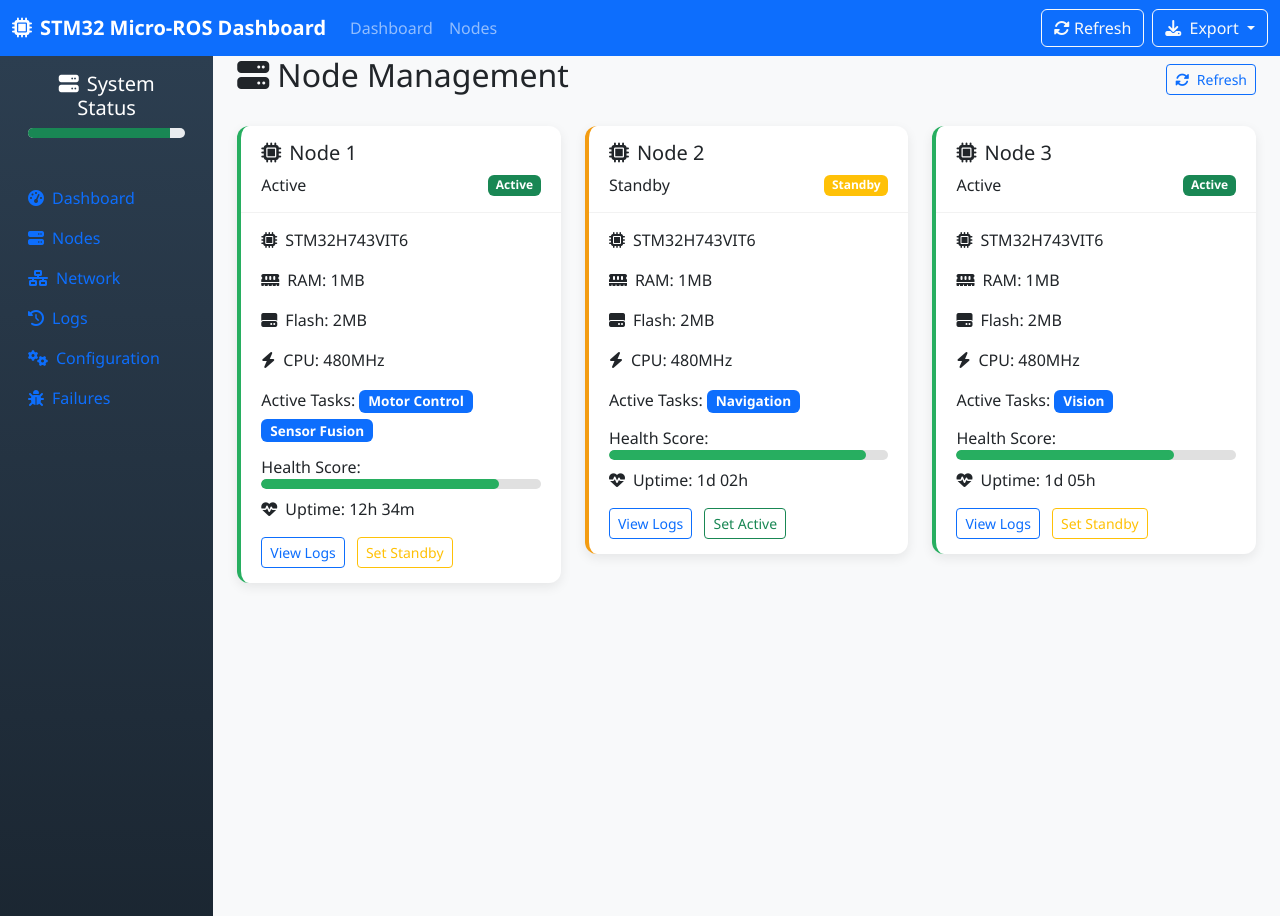
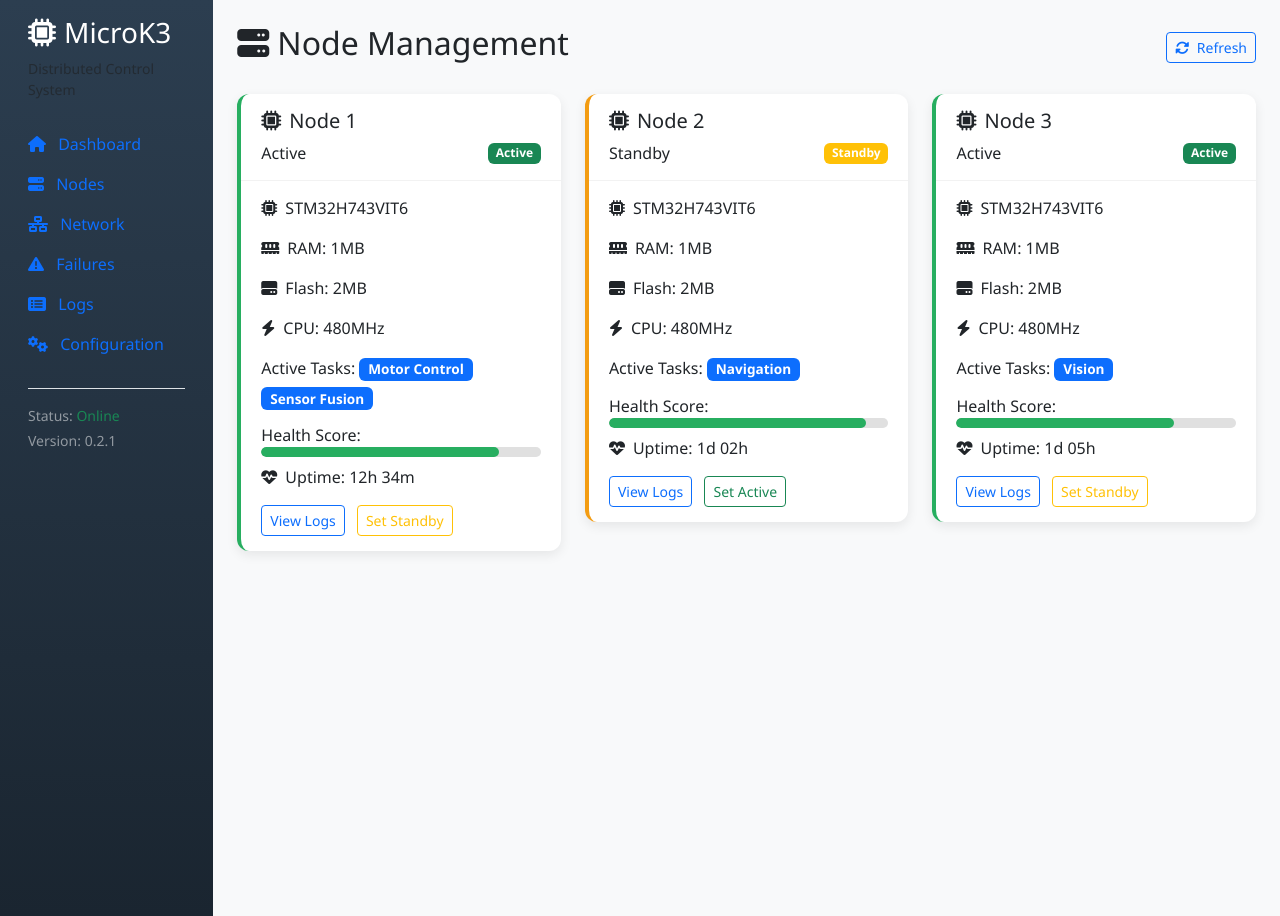
Before and after one commit to GiulioMastromartino/microk3, a Flask app: page /nodes in a window 1280 px wide. Run offline with Flask 3, Linux system fonts and the light colour scheme.

Commit message:
fix: update base.html sidebar navigation
- Added links for Network, Failures, Logs, and Configuration pages
- Implemented active state highlighting using `request.path`
- Updated version number in footer to 0.2.1

```diff
--- a/templates/base.html
+++ b/templates/base.html
@@ -3,89 +3,84 @@
 <head>
     <meta charset="UTF-8">
     <meta name="viewport" content="width=device-width, initial-scale=1.0">
-    <title>{% if title %}{{ title }} - STM32 Micro-ROS Dashboard{% else %}STM32 Micro-ROS Dashboard{% endif %}</title>
+    <title>MicroK3 Dashboard</title>
+    <!-- Bootstrap 5 CSS -->
     <link href="https://cdn.jsdelivr.net/npm/bootstrap@5.3.0/dist/css/bootstrap.min.css" rel="stylesheet">
-    <link rel="stylesheet" href="https://cdnjs.cloudflare.com/ajax/libs/font-awesome/6.4.0/css/all.min.css">
-    <link rel="stylesheet" href="{{ url_for('static', filename='css/style.css') }}">
+    <!-- Font Awesome -->
+    <link href="https://cdnjs.cloudflare.com/ajax/libs/font-awesome/6.4.0/css/all.min.css" rel="stylesheet">
+    <!-- Chart.js -->
+    <script src="https://cdn.jsdelivr.net/npm/chart.js"></script>
+    <!-- Custom CSS -->
+    <link href="{{ url_for('static', filename='css/style.css') }}" rel="stylesheet">
 </head>
 <body>
-    <nav class="navbar navbar-expand-lg navbar-dark bg-primary">
-        <div class="container-fluid">
-            <a class="navbar-brand" href="{{ url_for('index') }}">
-                <i class="fas fa-microchip me-2"></i>STM32 Micro-ROS Dashboard
-            </a>
-            <button class="navbar-toggler" type="button" data-bs-toggle="collapse" data-bs-target="#navbarNav">
-                <span class="navbar-toggler-icon"></span>
-            </button>
-            <div class="collapse navbar-collapse" id="navbarNav">
-                <ul class="navbar-nav me-auto">
-                    <li class="nav-item">
-                        <a class="nav-link" href="{{ url_for('index') }}">Dashboard</a>
-                    </li>
-                    <li class="nav-item">
-                        <a class="nav-link" href="{{ url_for('nodes') }}">Nodes</a>
-                    </li>
-                </ul>
-                <div class="d-flex">
-                    <button class="btn btn-outline-light me-2" id="refreshBtn">
-                        <i class="fas fa-sync-alt"></i> Refresh
-                    </button>
-                    <div class="dropdown">
-                        <button class="btn btn-outline-light dropdown-toggle" type="button" id="exportDropdown" data-bs-toggle="dropdown">
-                            <i class="fas fa-download me-1"></i> Export
-                        </button>
-                        <ul class="dropdown-menu">
-                            <li><a class="dropdown-item" href="#"><i class="fas fa-file-csv me-2"></i>CSV</a></li>
-                            <li><a class="dropdown-item" href="#"><i class="fas fa-file-pdf me-2"></i>PDF</a></li>
-                            <li><a class="dropdown-item" href="#"><i class="fas fa-file-archive me-2"></i>ZIP</a></li>
-                        </ul>
-                    </div>
-                </div>
-            </div>
-        </div>
-    </nav>
-
     <div class="container-fluid">
         <div class="row">
-            <div class="col-md-2 sidebar">
-                <div class="p-3 mb-4 text-center">
-                    <h5><i class="fas fa-server me-2"></i>System Status</h5>
-                    <div class="mt-2">
-                        <div class="progress" style="height: 10px;">
-                            <div class="progress-bar bg-success" role="progressbar" style="width: 90%"></div>
+            <!-- Sidebar -->
+            <nav id="sidebar" class="col-md-3 col-lg-2 d-md-block bg-dark sidebar collapse">
+                <div class="position-sticky pt-3">
+                    <div class="sidebar-header mb-4 px-3 text-white">
+                        <h3><i class="fas fa-microchip me-2"></i>MicroK3</h3>
+                        <p class="text-muted small">Distributed Control System</p>
+                    </div>
+                    <ul class="nav flex-column">
+                        <li class="nav-item">
+                            <a class="nav-link {% if request.path == '/' %}active{% endif %}" href="/">
+                                <i class="fas fa-home me-2"></i>
+                                Dashboard
+                            </a>
+                        </li>
+                        <li class="nav-item">
+                            <a class="nav-link {% if request.path == '/nodes' %}active{% endif %}" href="/nodes">
+                                <i class="fas fa-server me-2"></i>
+                                Nodes
+                            </a>
+                        </li>
+                        <li class="nav-item">
+                            <a class="nav-link {% if request.path == '/network' %}active{% endif %}" href="/network">
+                                <i class="fas fa-network-wired me-2"></i>
+                                Network
+                            </a>
+                        </li>
+                        <li class="nav-item">
+                            <a class="nav-link {% if request.path == '/failures' %}active{% endif %}" href="/failures">
+                                <i class="fas fa-exclamation-triangle me-2"></i>
+                                Failures
+                            </a>
+                        </li>
+                        <li class="nav-item">
+                            <a class="nav-link {% if request.path == '/logs' %}active{% endif %}" href="/logs">
+                                <i class="fas fa-list-alt me-2"></i>
+                                Logs
+                            </a>
+                        </li>
+                        <li class="nav-item">
+                            <a class="nav-link {% if request.path == '/configuration' %}active{% endif %}" href="/configuration">
+                                <i class="fas fa-cogs me-2"></i>
+                                Configuration
+                            </a>
+                        </li>
+                    </ul>
+
+                    <div class="sidebar-footer mt-auto px-3 py-4 text-white-50 small">
+                        <div class="border-top pt-3">
+                            <p class="mb-1">Status: <span class="text-success">Online</span></p>
+                            <p class="mb-0">Version: 0.2.1</p>
                         </div>
                     </div>
                 </div>
+            </nav>
 
-                <ul class="nav flex-column">
-                    <li class="nav-item">
-                        <a class="nav-link" href="{{ url_for('index') }}"><i class="fas fa-tachometer-alt me-2"></i>Dashboard</a>
-                    </li>
-                    <li class="nav-item">
-                        <a class="nav-link" href="{{ url_for('nodes') }}"><i class="fas fa-server me-2"></i>Nodes</a>
-                    </li>
-                    <li class="nav-item">
-                        <a class="nav-link" href="#"><i class="fas fa-network-wired me-2"></i>Network</a>
-                    </li>
-                    <li class="nav-item">
-                        <a class="nav-link" href="#"><i class="fas fa-history me-2"></i>Logs</a>
-                    </li>
-                    <li class="nav-item">
-                        <a class="nav-link" href="#"><i class="fas fa-cogs me-2"></i>Configuration</a>
-                    </li>
-                    <li class="nav-item">
-                        <a class="nav-link" href="#"><i class="fas fa-bug me-2"></i>Failures</a>
-                    </li>
-                </ul>
-            </div>
-
-            <main class="col-md-10 ms-sm-auto col-lg-10 px-md-4">
+            <!-- Main Content -->
+            <main class="col-md-9 ms-sm-auto col-lg-10 px-md-4 py-4">
                 {% block content %}{% endblock %}
             </main>
         </div>
     </div>
 
+    <!-- Bootstrap JS Bundle -->
     <script src="https://cdn.jsdelivr.net/npm/bootstrap@5.3.0/dist/js/bootstrap.bundle.min.js"></script>
+    <!-- Dashboard Logic -->
     <script src="{{ url_for('static', filename='js/dashboard.js') }}"></script>
 </body>
 </html>
```
